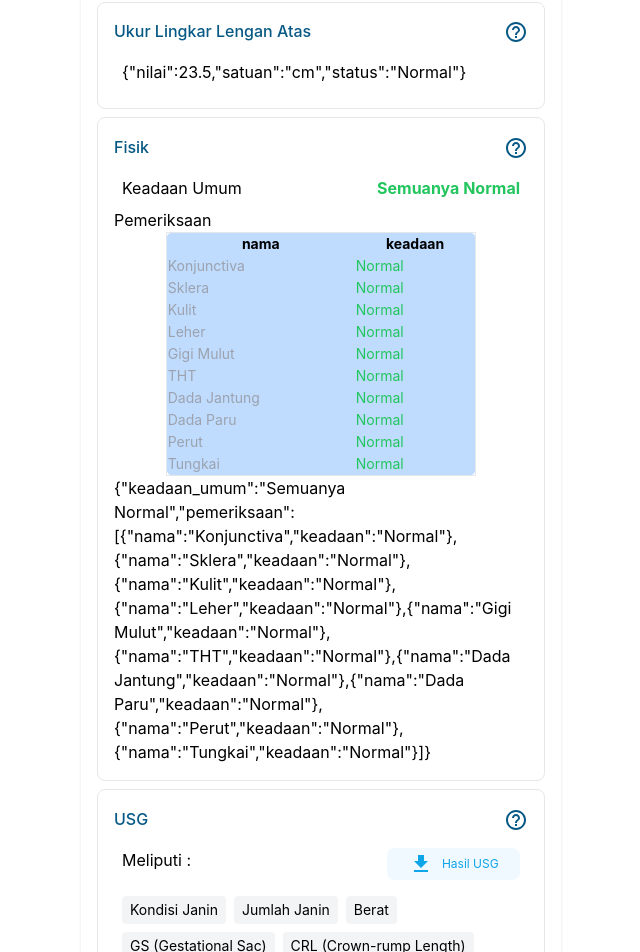
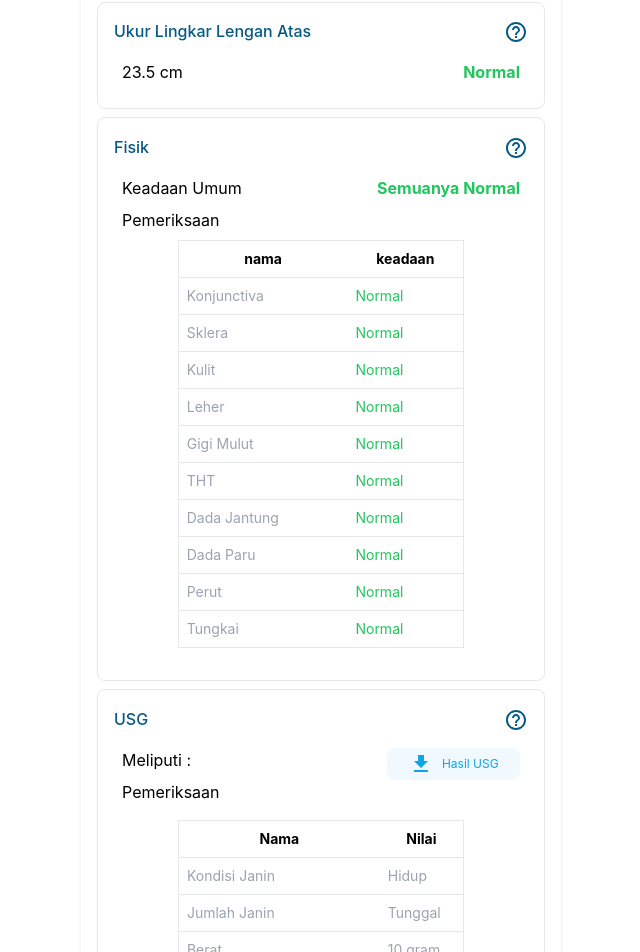
Before and after one commit to fikrianggara/kia-react, a React (Create React App) app: page /ibu-anak/kehamilan/detail/456 in a window 1280 px wide. Shown: the part 1139-2091 px from the top of the page, without its empty margins (319-959 px from the left). Built offline with nearby package versions, Linux system fonts and the light colour scheme; what moment-with-locales-es6 would draw is missing.

Commit message:
update detail page

```diff
--- a/src/pages/ibu-anak/kehamilan/Detail.js
+++ b/src/pages/ibu-anak/kehamilan/Detail.js
@@ -110,7 +110,32 @@ export const PemeriksaanUSG = ({ usg }) => {
               </Link>
             </div>
           </div>
+          <h2>Pemeriksaan</h2>
           <ul className="text-sm mt-4 flex flex-wrap">
+            <table className="text-sm m-auto">
+              <thead>
+                <tr className="border p-2">
+                  <th key="usg-nama" className="p-2">
+                    Nama
+                  </th>
+                  <th key="usg-nilai" className="p-2">
+                    Nilai
+                  </th>
+                </tr>
+              </thead>
+              <tbody className="text-gray-400">
+                {usg.pemeriksaan.map((item) => {
+                  return (
+                    <tr key={item.nama} className="border p-2">
+                      <td className="p-2">{item.nama}</td>
+                      <td className="p-2">
+                        {`${item.nilai} ${item.satuan ? item.satuan : ""}`}
+                      </td>
+                    </tr>
+                  );
+                })}
+              </tbody>
+            </table>
             {usg.pemeriksaan.map((item) => (
               <li
                 key={item.nama}
@@ -149,8 +174,8 @@ export const PemeriksaanFisik = ({ fisik }) => {
         </CustomModal>
       }
     >
-      <div>
-        <div className="flex justify-between p-2">
+      <div className="p-2 space-y-2">
+        <div className="flex justify-between ">
           <span>Keadaan Umum</span>
           <span
             className={`text-green-500 font-bold ${
@@ -160,24 +185,26 @@ export const PemeriksaanFisik = ({ fisik }) => {
             {fisik.keadaan_umum}
           </span>
         </div>
-        <div>
+        <div className="text-regular">
           <h2>Pemeriksaan</h2>
-          <div className="flex">
-            <table className="text-sm m-auto w-3/4 bg-blue-200 rounded-lg border">
+          <div className="flex p-2">
+            <table className="text-sm m-auto w-3/4">
               <thead>
-                <tr>
+                <tr className="border p-2">
                   {Object.keys(fisik.pemeriksaan[0]).map((kolom) => (
-                    <th>{kolom}</th>
+                    <th key={kolom} className="p-2">
+                      {kolom}
+                    </th>
                   ))}
                 </tr>
               </thead>
               <tbody className="text-gray-400">
                 {fisik.pemeriksaan.map((item) => {
                   return (
-                    <tr key={item.nama}>
-                      <td>{item.nama}</td>
+                    <tr key={item.nama} className="border p-2">
+                      <td className="p-2">{item.nama}</td>
                       <td
-                        className={`text-green-500  ${
+                        className={`text-green-500 p-2 ${
                           item.keadaan !== "Normal" ? "text-amber-600" : ""
                         }`}
                       >
@@ -189,8 +216,6 @@ export const PemeriksaanFisik = ({ fisik }) => {
               </tbody>
             </table>
           </div>
-
-          {JSON.stringify(fisik)}
         </div>
       </div>
     </PemeriksaanCard>
@@ -221,7 +246,8 @@ export const PemeriksaanSkriningPreeklampsia = ({ skriningPreeklampsia }) => {
       }
     >
       <div className="flex justify-between p-2">
-        {JSON.stringify(skriningPreeklampsia)}
+        {/* {JSON.stringify(skriningPreeklampsia)} */}
+        dummy data
       </div>
     </PemeriksaanCard>
   );
@@ -251,7 +277,19 @@ export const PemeriksaanUkurLingkarLenganAtas = ({ ukurLingkarLenganAtas }) => {
       }
     >
       <div className="flex justify-between p-2">
-        {JSON.stringify(ukurLingkarLenganAtas)}
+        <div className="flex space-x-4">
+          <span>
+            {ukurLingkarLenganAtas.nilai + " " + ukurLingkarLenganAtas.satuan}
+          </span>
+        </div>
+        {console.log(ukurLingkarLenganAtas)}
+        <h4
+          className={`text-green-500 font-bold ${
+            ukurLingkarLenganAtas.status !== "Normal" ? "text-amber-600" : ""
+          }`}
+        >
+          {ukurLingkarLenganAtas.status}
+        </h4>
       </div>
     </PemeriksaanCard>
   );
@@ -480,10 +518,10 @@ export const Detail = ({ data }) => {
             />
             {/* end list detail pemeriksaan berdasarkan pemeriksaan yang dilakukan */}
           </div>
-          <ToTopButton reference="#header"></ToTopButton>
         </main>
         {/* main end */}
         <footer></footer>
+        <ToTopButton reference="#header"></ToTopButton>
       </div>
     </>
   );
```
